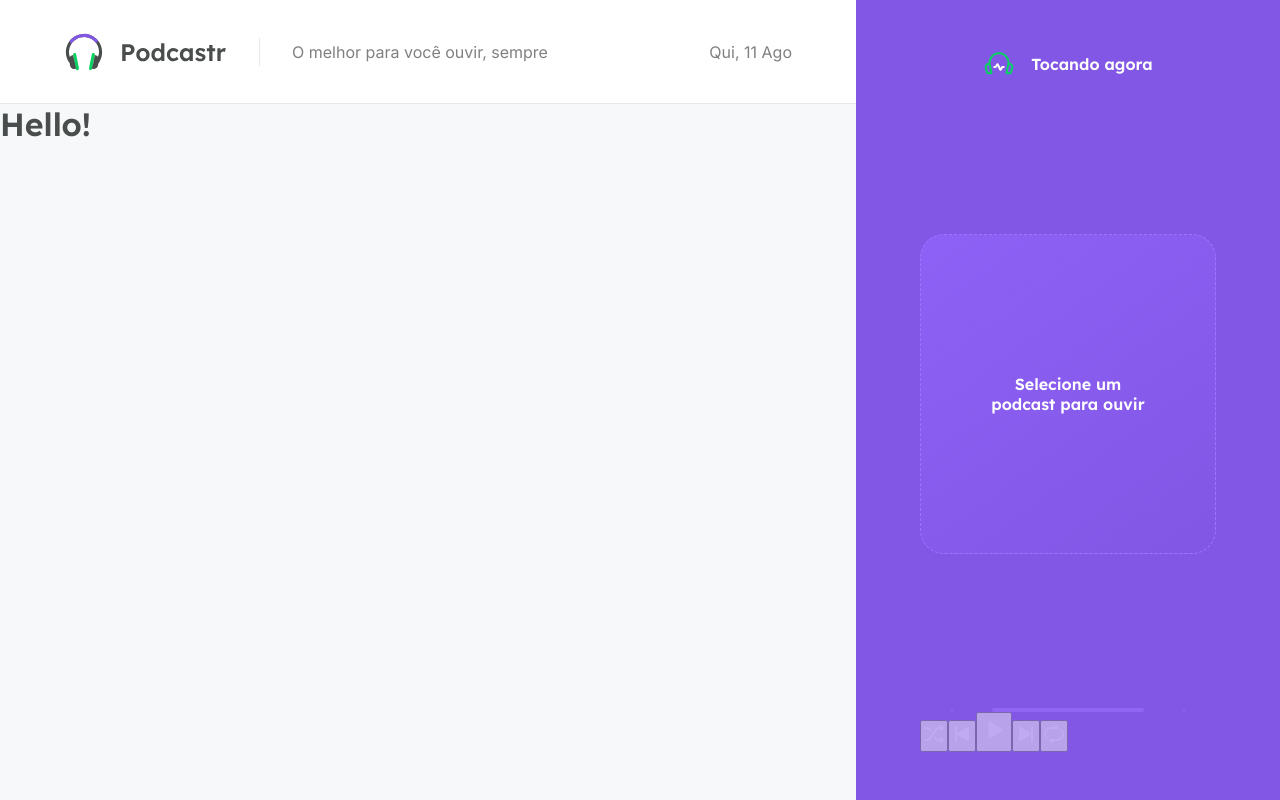
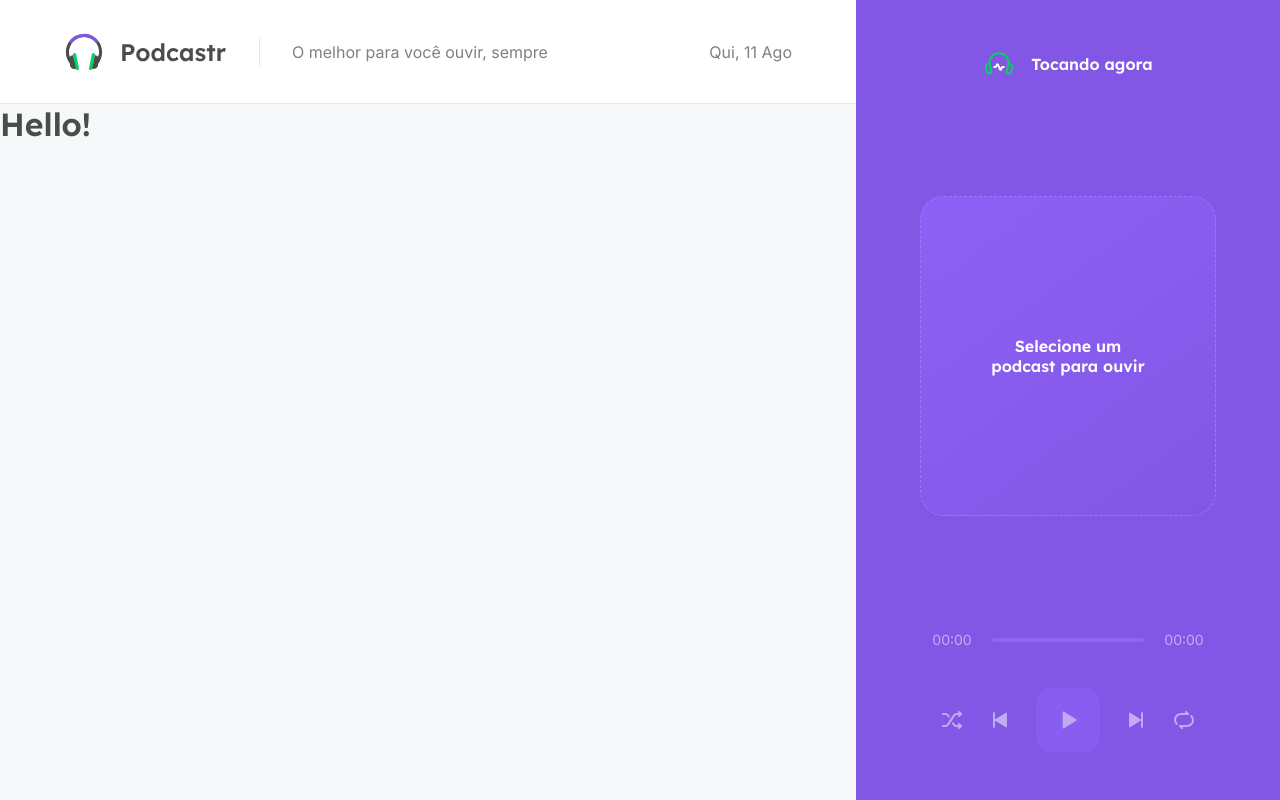
Before and after one commit to felipecfb/podcastr, a Next.js app: page / in a window 1280 px wide. Built offline with nearby package versions, Linux system fonts and the light colour scheme.

Commit message:
:lipstick: fix: Change fontsize in player component

```diff
--- a/src/components/Player/styles.module.scss
+++ b/src/components/Player/styles.module.scss
@@ -54,7 +54,7 @@
   display: flex;
   align-items: center;
   gap: 0.5rem;
-  font-size: 0.075rem;
+  font-size: 0.875rem;
 
   span {
     display: inline-block;
@@ -73,3 +73,24 @@
     }
   }
 }
+
+.buttons {
+  display: flex;
+  align-items: center;
+  justify-content: center;
+  margin-top: 2.5rem;
+  gap: 1.5rem;
+
+  button {
+    background: transparent;
+    border: 0;
+    font-size: 0;
+
+    &.playButton {
+      width: 4rem;
+      height: 4rem;
+      border-radius: 1rem;
+      background: var(--purple-400);
+    }
+  }
+}
```
